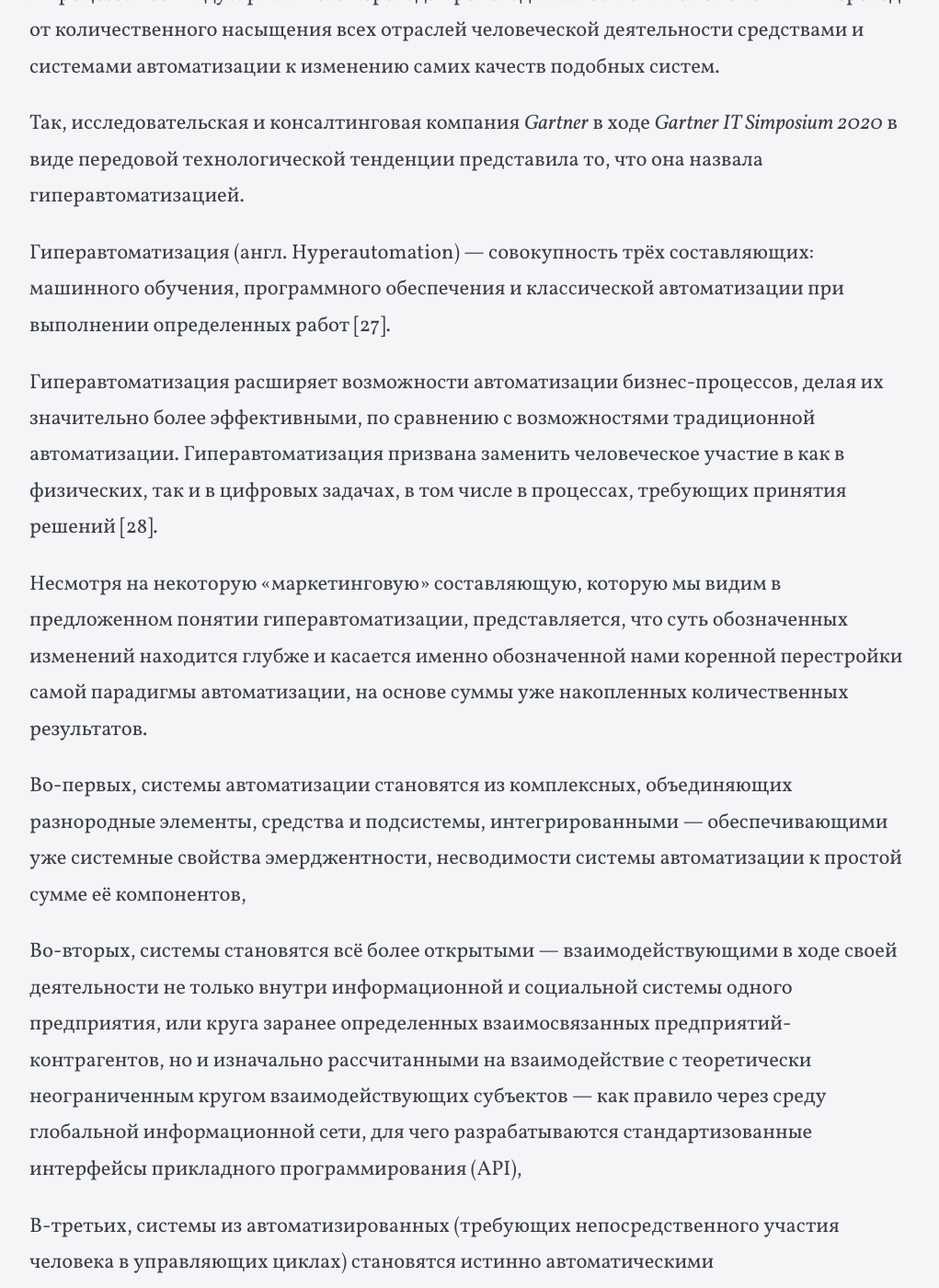
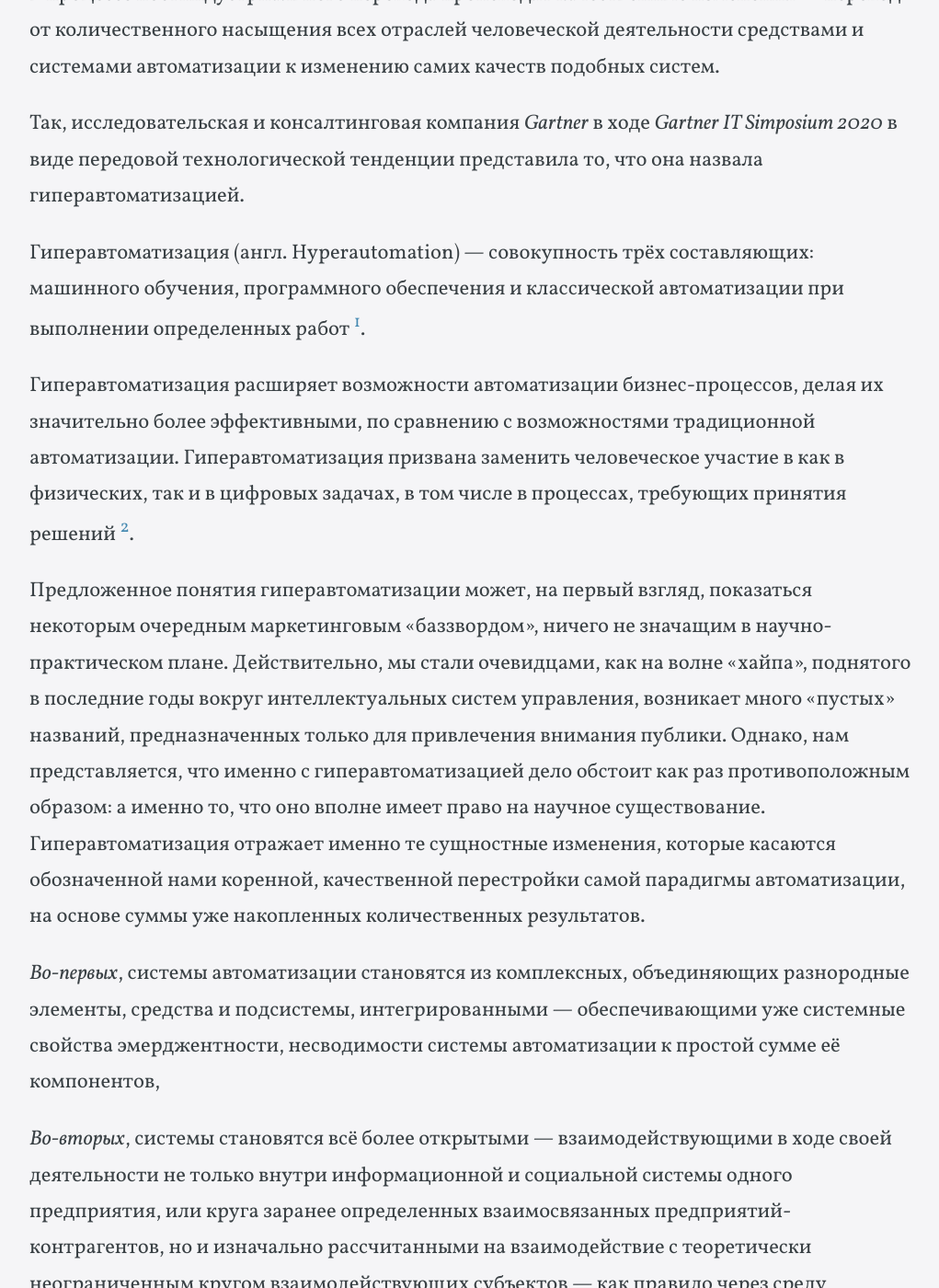
Before and after one commit to mau-tower/mautower-com, a Jekyll site: the page built from _posts/2024-04-03-cybercenters.md, in a window 1280 px wide and 1400 px high, scrolled down 529 px. Shown: the whole window at 92% size, without its empty margins (128-1149 px from the left). Built offline with Jekyll 4.4.1, drawn with Linux system fonts in a browser that asks for light colours; some web fonts are replaced; some of the changed text lies outside the part shown.

Commit message:
Upload images for blog locally, cybercenters article updated

```diff
--- a/_posts/2024-04-03-cybercenters.md
+++ b/_posts/2024-04-03-cybercenters.md
@@ -13,21 +12,21 @@
 
 Так, исследовательская и консалтинговая компания _Gartner_ в ходе _Gartner IT Simposium 2020_ в виде передовой технологической тенденции представила то, что она назвала гиперавтоматизацией.
 
-Гиперавтоматизация (англ. Hyperautomation) — совокупность трёх составляющих: машинного обучения, программного обеспечения и классической автоматизации при выполнении определенных работ [27].
+Гиперавтоматизация (англ. Hyperautomation) — совокупность трёх составляющих: машинного обучения, программного обеспечения и классической автоматизации при выполнении определенных работ [^1].
 
-Гиперавтоматизация расширяет возможности автоматизации бизнес-процессов, делая их значительно более эффективными, по сравнению с возможностями традиционной автоматизации. Гиперавтоматизация призвана заменить человеческое участие в как в физических, так и в цифровых задачах, в том числе в процессах, требующих принятия решений [28].
+Гиперавтоматизация расширяет возможности автоматизации бизнес-процессов, делая их значительно более эффективными, по сравнению с возможностями традиционной автоматизации. Гиперавтоматизация призвана заменить человеческое участие в как в физических, так и в цифровых задачах, в том числе в процессах, требующих принятия решений [^2].
 
-Несмотря на некоторую «маркетинговую» составляющую, которую мы видим в предложенном понятии гиперавтоматизации, представляется, что суть обозначенных изменений находится глубже и касается именно обозначенной нами коренной перестройки самой парадигмы автоматизации, на основе суммы уже накопленных количественных результатов.
+Предложенное понятия гиперавтоматизации может, на первый взгляд, показаться некоторым очередным маркетинговым «баззвордом», ничего не значащим в научно-практическом плане. Действительно, мы стали очевидцами, как на волне «хайпа», поднятого в последние годы вокруг интеллектуальных систем управления, возникает много «пустых» названий, предназначенных только для привлечения внимания публики. Однако, нам представляется, что именно с гиперавтоматизацией дело обстоит как раз противоположным образом: а именно то, что оно вполне имеет право на научное существование. Гиперавтоматизация отражает именно те сущностные изменения, которые касаются обозначенной нами коренной, качественной перестройки самой парадигмы автоматизации, на основе суммы уже накопленных количественных результатов.
 
-Во-первых, системы автоматизации становятся из комплексных, объединяющих разнородные элементы, средства и подсистемы, интегрированными — обеспечивающими уже системные свойства эмерджентности, несводимости системы автоматизации к простой сумме её компонентов,
+_Во-первых_, системы автоматизации становятся из комплексных, объединяющих разнородные элементы, средства и подсистемы, интегрированными — обеспечивающими уже системные свойства эмерджентности, несводимости системы автоматизации к простой сумме её компонентов,
 
-Во-вторых, системы становятся всё более открытыми — взаимодействующими в ходе своей деятельности не только внутри информационной и социальной системы одного предприятия, или круга заранее определенных взаимосвязанных предприятий-контрагентов, но и изначально рассчитанными на взаимодействие с теоретически неограниченным кругом взаимодействующих субъектов — как правило через среду глобальной информационной сети, для чего разрабатываются стандартизованные интерфейсы прикладного программирования (API),
+_Во-вторых_, системы становятся всё более открытыми — взаимодействующими в ходе своей деятельности не только внутри информационной и социальной системы одного предприятия, или круга заранее определенных взаимосвязанных предприятий-контрагентов, но и изначально рассчитанными на взаимодействие с теоретически неограниченным кругом взаимодействующих субъектов — как правило через среду глобальной информационной сети, для чего разрабатываются стандартизованные интерфейсы прикладного программирования (API),
 
-В-третьих, системы из автоматизированных (требующих непосредственного участия человека в управляющих циклах) становятся истинно автоматическими (спроектированными не только на поддержку принятия управляющих решений, но и на самостоятельное принятие решений в рамках заданных управляющих циклов).
+_В-третьих_, системы из автоматизированных (требующих непосредственного участия человека в управляющих циклах) становятся истинно автоматическими (спроектированными не только на поддержку принятия управляющих решений, но и на самостоятельное принятие решений в рамках заданных управляющих циклов).
 
 Одним из ключевых в понимании развития управления бизнес-процессами и его автоматизации в современных корпорациях является понятие киберцентра (кибернетического центра) предприятия.
 
-**Киберцентр или автоматический центр принятия решений** [3] — это интегрированная автоматическая управляющая система, представляющая собой совокупность технических, программных, аппаратных средств и взаимодействующего с ними персонала, обеспечивающая функционирование основных циклов, управляющих бизнес-процессами на основе автоматического принятия решений без непосредственного участия человека.
+**Киберцентр или автоматический центр принятия решений** [^3] — это интегрированная автоматическая управляющая система, представляющая собой совокупность технических, программных, аппаратных средств и взаимодействующего с ними персонала, обеспечивающая функционирование основных циклов, управляющих бизнес-процессами на основе автоматического принятия решений без непосредственного участия человека.
 
 Следует сразу отметить, что неверным является распространённое «обывательское» представление о киберцентре, как о некоей совокупности или даже некотором здании или помещении, подключенном к большому количеству линий связи, наполненному вычислительной техникой, на которой происходит исполнение каких-либо аналитических или управляющих приложений и находятся лица, принимающие решения и другой персонал. Киберцентр — это не сумма, а система, прежде всего — система управления, интегрирующая в себя как программно-аппаратные, так и человеческие ресурсы (персонал), предназначенная для интеграции управления всеми бизнес-процессами предприятия или организации.
 
@@ -36,9 +35,24 @@
 Ключевые задачи, которые решает киберцентр, как ядро информационно-управляющих систем, автоматизирующих все (либо все ключевые) процессы предприятия:
 
 * интеграция управляющих систем (как АСУ, так и основанных на неавтоматическом управлении персоналом и его деятельностью) в единую информационную и управляющую систему,
+
 * автоматизация операционных бизнес-процессов в полностью автоматическом виде (подчинение автоматическим управляющим циклам),
+
 * автоматизация управляющих бизнес-процессов (в т.ч. стратегического менеджмента и корпоративного управления) до уровня, обеспечивающего необходимость участия лиц, принимающих решения лишь в задачах, требующих непосредственно вопросов разрешения, с высокой долей поддержки принятия решения автоматическими информационными системами кибер-центра,
+
 * автоматизация поддерживающих бизнес-процессов на любом необходимом уровне,
-* создание и поддержание тезауруса системы, т. е. семантической подсистемы, системы знаний о мире, которая необходима для принятия и обработки (понимания) информации [29][30][31].
 
-![](https://unsplash.it/960/350?image=737){: width="960" height="350"}
+* создание и поддержание тезауруса системы, т. е. семантической подсистемы, системы знаний о мире, которая необходима для принятия и обработки (понимания) информации [^4] [^5] [^6].
+
+В следующих публикациях мы более подробно раскроем как теоретические основы создания киберцентров, так и практические способы их проектирования, синтеза соответствующих управляющих систем, разработки и внедрения необходимых решений, и те результаты, которые мы на практике получаем, используя их.
+
+![](/uploads/pexels/960/pexels-photo-5380642.jpeg){: width="960" height="350"}
+
+### Литература
+
+[^1]: Peter High. Gartner Announces Top 10 Strategic Technology Trends For 2020 // Forbes / <https://www.forbes.com/sites/peterhigh/2019/10/21/breaking-gartner-announces-top-10-strategic-technology-trends-for-2020/>
+[^2]: Harry Menear. Gartner tech trends 2020: What is hyperautomation? // www.gigabitmagazine.com / <https://web.archive.org/web/20191203113506/https://www.gigabitmagazine.com/ai/gartner-tech-trends-2020-what-hyperautomation>
+[^3]: Гильбо Е.В.. Постиндустриальный переход и мировая война. Тенерифе, 2013.
+[^4]: Шрейдер, Ю.А. Системы и модели // Ю.А. Шрейдер, А.А. Шаров. М. : Радио и связь, 1982. – 152 с.
+[^5]: Чернавский, Д.С. Синергетика и информация (динамическая теория информации) / Д.С. Чернавский. М. : Едиториал УРСС, 2004. – 288 с.
+[^6]: Чернавский, Д.С. Распознавание и мышление / Д.С. Чернавский, М.Н. Чернавская, В.П. Карп, А.П. Никитин // Синергетическая парадигма. Когнитивно-коммуникативные стратегии современного научного познания. М. : Прогресс –Традиция, 2004. – С . 184-207.
```
Also changed, not shown: other parts of _posts/2024-04-03-cybercenters.md (+2 -3 lines), uploads/pexels/600/pexels-photo-5380642.jpeg (added), uploads/pexels/960/pexels-photo-5380642.jpeg (added).
